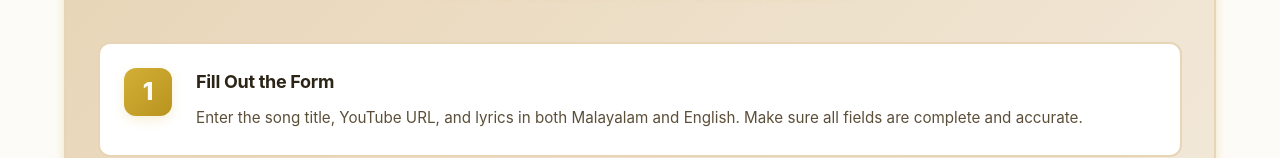
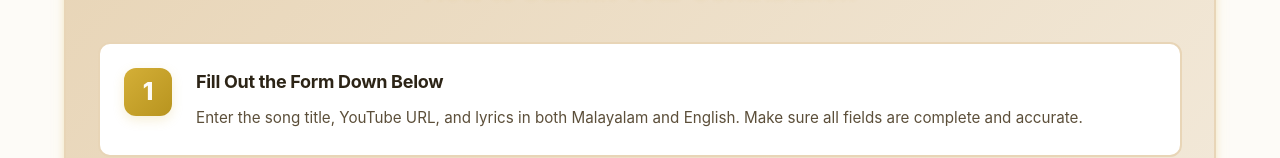
Before and after one commit to dariogeorge21/voices-of-lord, a Next.js app: page /contribute in a window 1280 px wide. Shown: the part 324-482 px from the top of the page. Built offline with nearby package versions, Linux system fonts and the light colour scheme.

Commit message:
feat(contribute): Update instruction title for clarity in contribution form

```diff
--- a/app/contribute/page.tsx
+++ b/app/contribute/page.tsx
@@ -114,7 +114,7 @@ export default function ContributePage() {
             <div className="instruction-step">
               <div className="step-number">1</div>
               <div className="step-content">
-                <h3 className="step-title">Fill Out the Form</h3>
+                <h3 className="step-title">Fill Out the Form Down Below</h3>
                 <p className="step-description">
                   Enter the song title, YouTube URL, and lyrics in both Malayalam and English.
                   Make sure all fields are complete and accurate.
```
